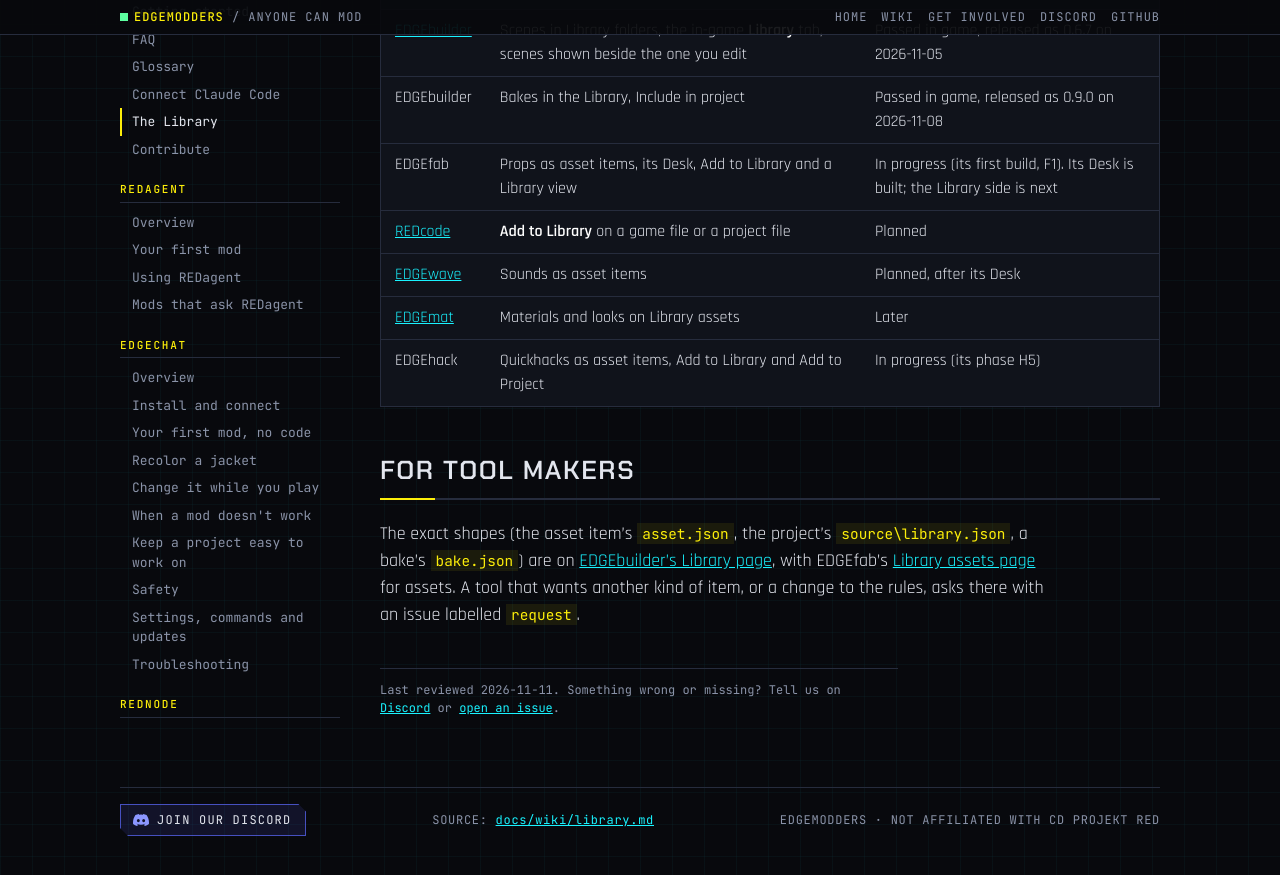
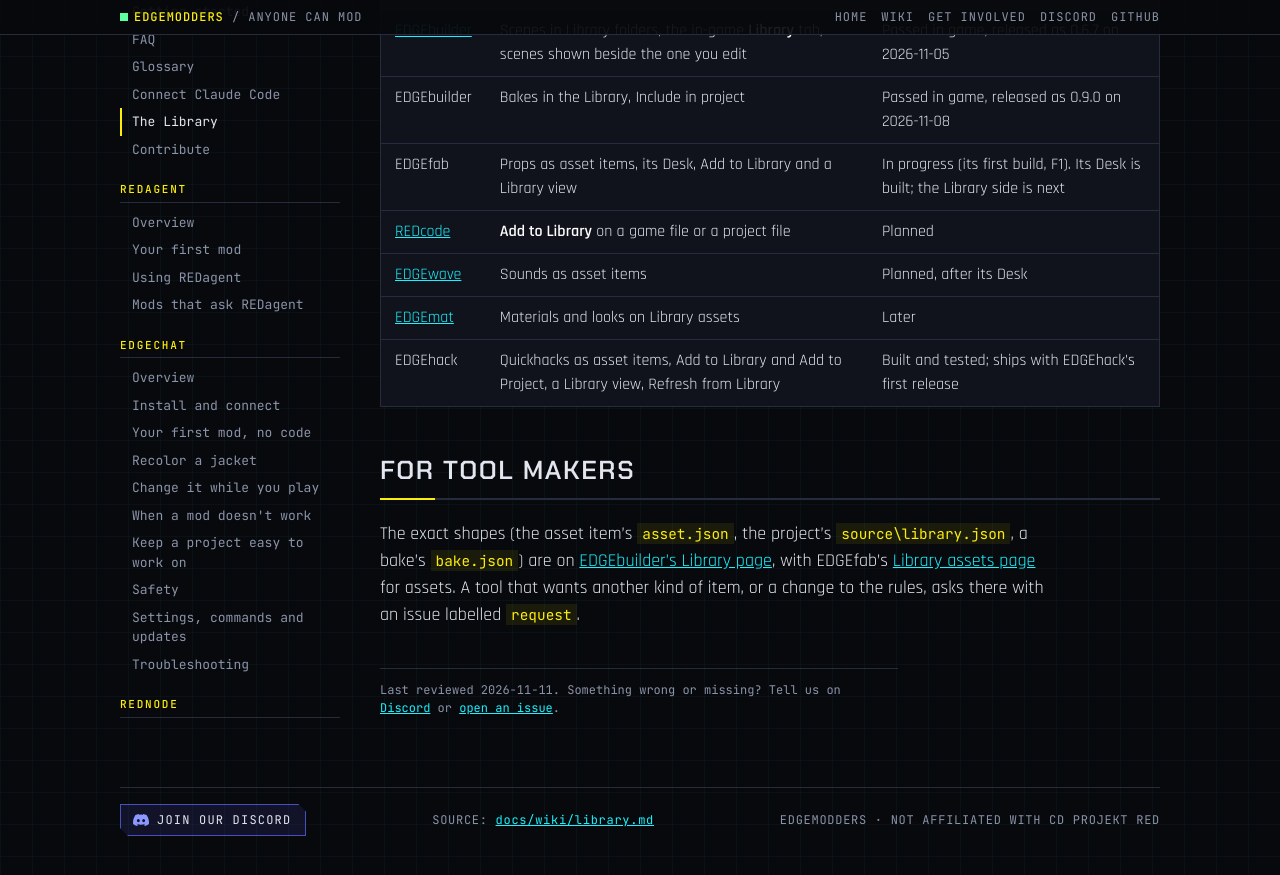
Before and after one commit to Edgemodders/EDGEweb, a Jekyll site: the page built from docs/wiki/library.md, in a window 1280 px wide and 900 px high, scrolled down 3112 px. Shown: the top 875 px of the window. Built offline with Jekyll 4.4.1, drawn with Linux system fonts in a browser that asks for light colours.

Commit message:
Wiki: EDGEhack's Library part is built and tested
Co-Authored-By: Claude Opus 5.5 <noreply@anthropic.com>

```diff
--- a/docs/wiki/library.md
+++ b/docs/wiki/library.md
@@ -75,7 +75,7 @@ The first tool that needs the Library asks where to put it and offers **`Documen
 | [REDcode](redcode/) | **Add to Library** on a game file or a project file | Planned |
 | [EDGEwave](edgewave/) | Sounds as asset items | Planned, after its Desk |
 | [EDGEmat](edgemat/) | Materials and looks on Library assets | Later |
-| EDGEhack | Quickhacks as asset items, Add to Library and Add to Project | In progress (its phase H5) |
+| EDGEhack | Quickhacks as asset items, Add to Library and Add to Project, a Library view, Refresh from Library | Built and tested; ships with EDGEhack's first release |
 
 ## For tool makers
 
```
